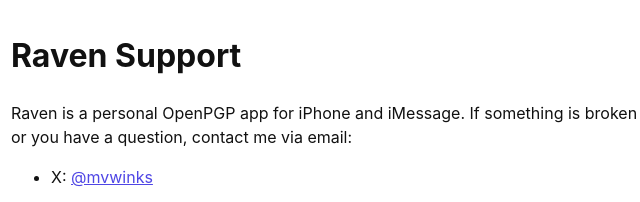
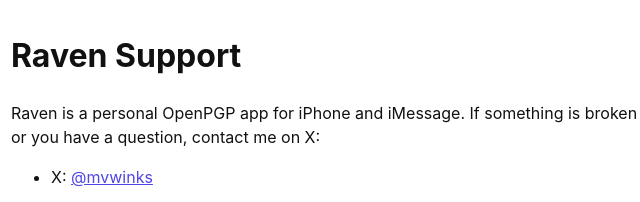
Before and after one commit to AffluentLynx/Raven-Legal, a plain HTML site: page support.html in a window 1280 px wide. Shown: the top 202 px of the page, 309-949 px from the left. Drawn offline with Linux system fonts and the light colour scheme.

Commit message:
Support page: say contact on X

```diff
--- a/support.html
+++ b/support.html
@@ -11,7 +11,7 @@
 </head>
 <body>
   <h1>Raven Support</h1>
-  <p>Raven is a personal OpenPGP app for iPhone and iMessage. If something is broken or you have a question, contact me via email:</p>
+  <p>Raven is a personal OpenPGP app for iPhone and iMessage. If something is broken or you have a question, contact me on X:</p>
   <ul>
     <li>X: <a href="https://x.com/mvwinks">@mvwinks</a></li>
   </ul>
```
